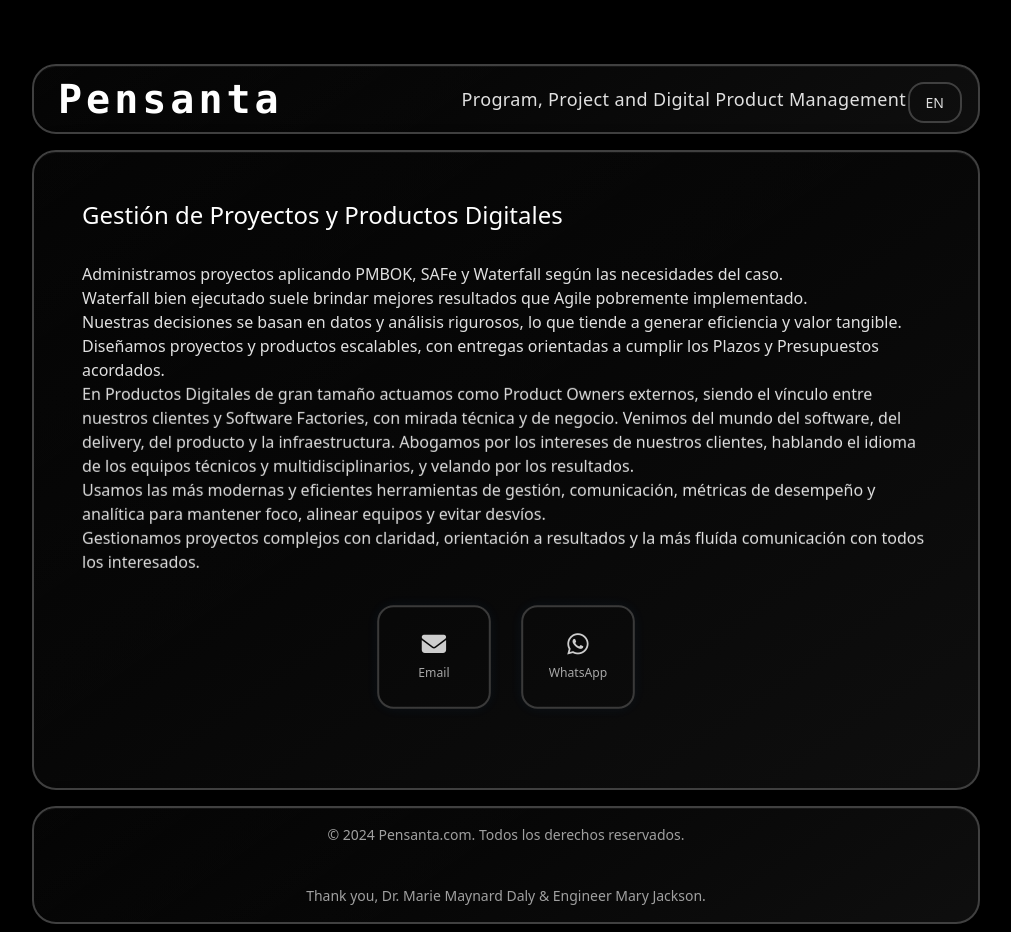
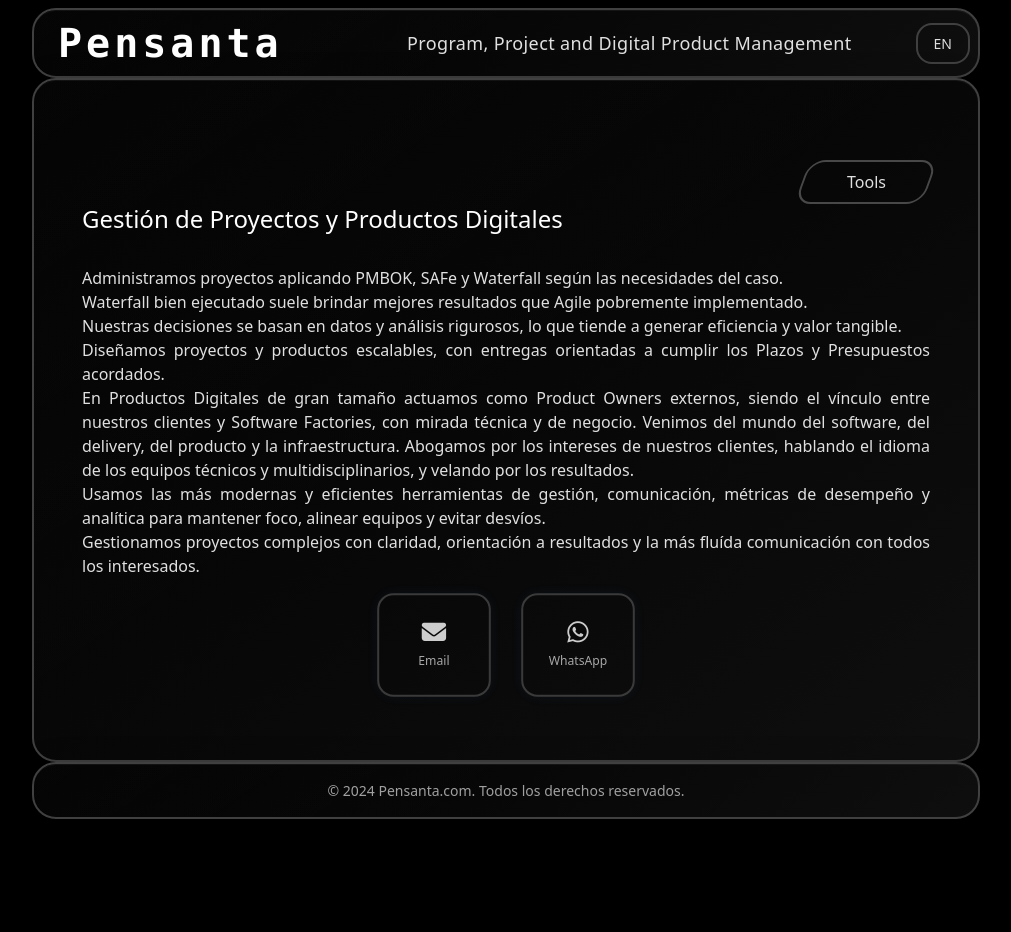
Before and after one commit to ElazarPimentel/pensanta.com, a PHP site: page / in a window 1280 px wide. Shown: the whole page, without its empty margins (134-1145 px from the left). After the commit the page ends 819 px from the top, so only its background shows below. Run offline with PHP 8.4, Linux system fonts and the light colour scheme.

Commit message:
2025-10-06-2341 After positioning refactor

```diff
--- a/css/styles.css
+++ b/css/styles.css
@@ -274,7 +274,7 @@ body {
   padding: var(--space-sm);
   display: flex;
   flex-direction: column;
-  gap: var(--space-md);
+  gap: 0;
   min-height: 100vh;
   font-weight: 400;
   font-style: normal;
@@ -328,9 +328,8 @@ header {
 }
 
 .language-switcher {
-  position: absolute;
-  top: var(--space-md);
-  right: var(--space-md);
+  display: flex;
+  align-items: center;
 }
 
 .lang-button {
@@ -369,8 +368,10 @@ header {
 
 /* Main content */
 main {
-  padding: var(--space-md);
+  padding: 0 var(--space-md) var(--space-md);
   flex: 1;
+  display: flex;
+  flex-direction: column;
 }
 
 /* Typography */
@@ -391,11 +392,37 @@ h2 {
 p {
   line-height: var(--line-height-normal);
   color: var(--color-text-secondary);
+  text-align: justify;
 }
 
 small {
   font-size: var(--font-size-sm);
   color: var(--color-text-muted);
+}
+
+/* Section layout */
+.section-top {
+  display: flex;
+  justify-content: flex-end;
+}
+
+.section-top nav {
+  display: flex;
+  gap: 1rem;
+  margin-top: 2rem;
+}
+
+.section-middle {
+  flex: 1;
+  display: flex;
+  flex-direction: column;
+  justify-content: center;
+}
+
+.section-bottom {
+  display: flex;
+  flex-direction: column;
+  align-items: center;
 }
 
 /* Contact section */
@@ -470,6 +497,49 @@ small {
 .contact-text {
   font-size: var(--font-size-xs);
   font-weight: 500;
+}
+
+/* Navigation links */
+.nav-link {
+  display: flex;
+  flex-direction: row;
+  align-items: center;
+  justify-content: center;
+  gap: 0.5rem;
+  padding: 0.5rem 1.5rem;
+  background-color: transparent;
+  border: 2px solid #404040;
+  border-radius: 1rem;
+  text-decoration: none;
+  color: #e0e0e0;
+  transition: all 0.3s ease;
+  min-width: 8rem;
+  transform: skewX(-20deg);
+  animation: navPulse 8s ease-in-out infinite;
+}
+
+@keyframes navPulse {
+  0%, 100% {
+    border-color: #404040;
+    box-shadow: 0 0 0 rgba(96, 96, 96, 0);
+  }
+  50% {
+    border-color: #606060;
+    box-shadow: 0 0 8px rgba(96, 96, 96, 0.15);
+  }
+}
+
+.nav-link span {
+  transform: skewX(20deg);
+}
+
+.nav-link:hover,
+.nav-link:focus {
+  background-color: #222222;
+  border-color: #4a9eff;
+  color: #ffffff;
+  box-shadow: 0 0 20px rgba(74, 158, 255, 0.3);
+  transform: skewX(-20deg) translateY(-2px);
 }
 
 /* Footer */
@@ -639,13 +709,13 @@ a, button, input, textarea {
 }
 
 /* Enhanced hover feedback for clickable elements */
-a:not(.contact-link):not(.lang-button) {
+a:not(.contact-link):not(.lang-button):not(.skip-link) {
   color: var(--color-text-secondary);
   text-decoration: none;
   position: relative;
 }
 
-a:not(.contact-link):not(.lang-button):hover {
+a:not(.contact-link):not(.lang-button):not(.skip-link):hover {
   color: var(--color-accent);
 }
 
@@ -720,11 +790,6 @@ a:not(.contact-link):not(.lang-button):hover {
   #text-right {
     margin-right: 0; /* No margin needed when title is hidden */
   }
-
-  .language-switcher {
-    top: var(--space-xs);
-    right: var(--space-xs);
-  }
 }
 
 /* Mobile improvements (375px - 767px) */
@@ -758,11 +823,6 @@ a:not(.contact-link):not(.lang-button):hover {
 
   .contact-link i {
     font-size: var(--font-size-xl);
-  }
-
-  .language-switcher {
-    top: var(--space-sm);
-    right: var(--space-sm);
   }
 
   /* Better spacing for mobile reading */
--- a/index.html
+++ b/index.html
@@ -72,12 +72,19 @@
             <div id="text-right">
                 <p class="title-01">Program, Project and Digital Product Management</p>
             </div>
-        </div>
             <nav class="language-switcher" role="navigation" aria-label="Selector de idioma">
                 <a href="index-eng.html" class="lang-button" lang="en" aria-label="Cambiar a inglés">EN</a>
             </nav>
+        </div>
     </header>
     <main id="main-content" class="container-main border-01" role="main">
+        <section class="section-top">
+            <nav role="navigation" aria-label="Navegación principal">
+                <a href="tools.html" class="nav-link"><span>Tools</span></a>
+            </nav>
+        </section>
+
+        <section class="section-middle">
             <h1>Gestión de Proyectos y Productos Digitales</h1>
             <p>Administramos proyectos aplicando PMBOK, SAFe y Waterfall según las necesidades del caso.</p>
 
@@ -99,8 +106,9 @@
 
             <p>Gestionamos proyectos complejos con claridad, orientación a resultados y la más fluída comunicación con todos
                 los interesados.</p>
+        </section>
 
-        <section class="contact-section" aria-labelledby="contact-heading">
+        <section class="section-bottom" aria-labelledby="contact-heading">
             <h2 id="contact-heading" class="visually-hidden">Contacto</h2>
             <div class="contact-links">
                 <a href="mailto:elazar.pimentel@pensanta.com" aria-label="Envíanos un email"
@@ -115,28 +123,9 @@
                 </a>
             </div>
         </section>
-
-        <!-- <hr role="separator" aria-label="Separación de contenido"> -->
     </main>
     <footer class="container-main border-01" role="contentinfo">
         <p>&copy; 2024 Pensanta.com. Todos los derechos reservados.</p>
-        <!-- <div class="social-icons">
-            <a href="https://www.instagram.com/pensantacom" target="_blank" rel="noopener noreferrer" aria-label="Follow us on Instagram">
-                <i class="fab fa-instagram"></i>
-            </a>
-            <a href="https://x.com/PensantaCom" target="_blank" rel="noopener noreferrer" aria-label="Follow us on X (formerly Twitter)">
-                <i class="fab fa-x-twitter"></i>
-            </a>
-            <a href="https://www.facebook.com/PensantaCom" target="_blank" rel="noopener noreferrer" aria-label="Follow us on Facebook">
-                <i class="fab fa-facebook"></i>
-            </a>
-            <a href="https://github.com/Pensanta" target="_blank" rel="noopener noreferrer" aria-label="Visit us on GitHub">
-                <i class="fab fa-github"></i>
-            </a>
-        </div> -->
-        <br>
-        <p>Thank you, Dr. Marie Maynard Daly & Engineer Mary Jackson.</p>
-
     </footer>
 </body>
 
```
Also changed, not shown: index-eng.html (+10 -19 lines). Lines whose indentation alone changed are shown as unchanged.
